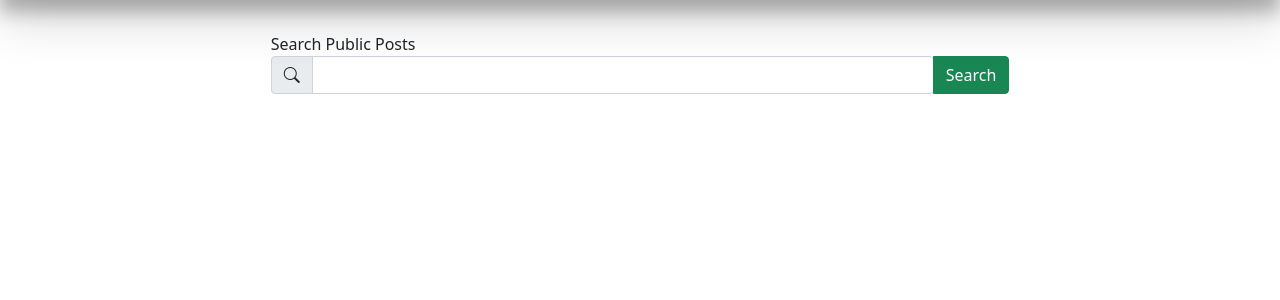
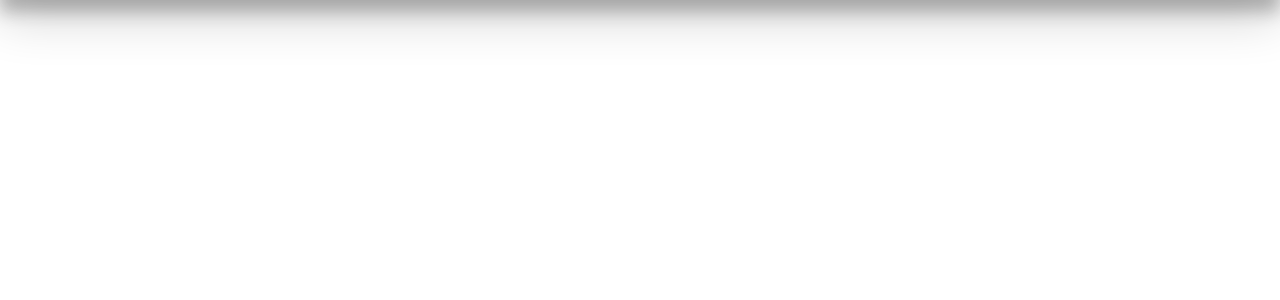
Before and after one commit to CMPUT404W21H02-Project/Citrus-Network, a Django app: page /posts/ in a window 1280 px wide. Shown: the part 65-365 px from the top of the page. Run offline with Django 3.2, Linux system fonts and the light colour scheme; the visitor is signed in with stand-in values (Sample User, id 1); data that the repository does not hold is empty; some libraries are stand-ins or nearby versions.

Commit message:
removed search from public posts to accomodate other groups

```diff
--- a/citrus_network/citrus_home/templates/citrus_home/publicposts.html
+++ b/citrus_network/citrus_home/templates/citrus_home/publicposts.html
@@ -15,18 +15,8 @@
   <body>
     {% include '../navbar-logged-in.html' %}
     <div class="container">
-        <form class="mt-3 row g-3 search-form justify-content-center">
-            <div class="col col-md-8">
-                <label for="search">Search Public Posts</label>
-                <div class="input-group has-validation">
-                    <span class="input-group-text" id="inputGroupPrepend"><em class="bi-search"></em></span>
-                    <input type="text" class="form-control" id="search" aria-describedby="inputGroupPrepend">
-                    <button class="btn btn-success" type="submit">Search</button>
-                </div>
-            </div>
-        </form>
         <!-- Display the stream -->
-        <div class="row justify-content-center mt-1 mb-1 stream-post">
+        <div class="row justify-content-center mt-5 mb-1 stream-post">
         </div>
     </div>
     <script
@@ -46,8 +36,8 @@
         // get stream gets it as a json which is setup for pagination in mind. This will be needed
         // to implement an "infinite scroll" as the number of posts in the stream increases beyond
         // what we should get in a single call.
-        function getStream(query='') {
-            fetchJSON("{% url 'public_posts' %}?q=" + query).then((json) => {
+        function getStream() {
+            fetchJSON("{% url 'public_posts' %}").then((json) => {
                 for(var i in json.message){
                     var newElement = document.createElement('div');
                     var classAttr = document.createAttribute("class");
@@ -97,25 +87,6 @@
                 caretUp.style.display = "none";
             }
         }
-
-        (function () {
-            'use strict'
-
-            // Fetch all the forms we want to apply custom Bootstrap validation styles to
-            var forms = document.querySelectorAll('.search-form')
-
-            // Loop over them and prevent submission
-            Array.prototype.slice.call(forms)
-                .forEach(function (form) {
-                form.addEventListener('submit', function (event) {
-                    document.querySelector(".stream-post").innerHTML = '';
-                    getStream(document.getElementById('search').value)
-                    form.classList.remove('was-validated');
-                    event.preventDefault()
-                    event.stopPropagation()
-                }, false)
-                })
-        })()
 
         window.onload = function() {
             getStream();
```
